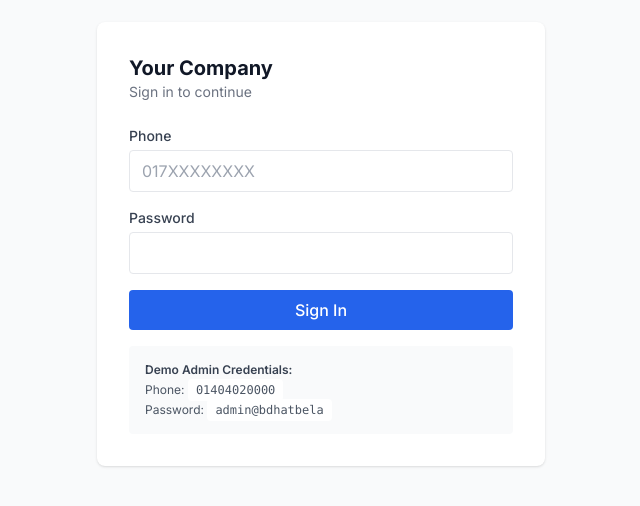
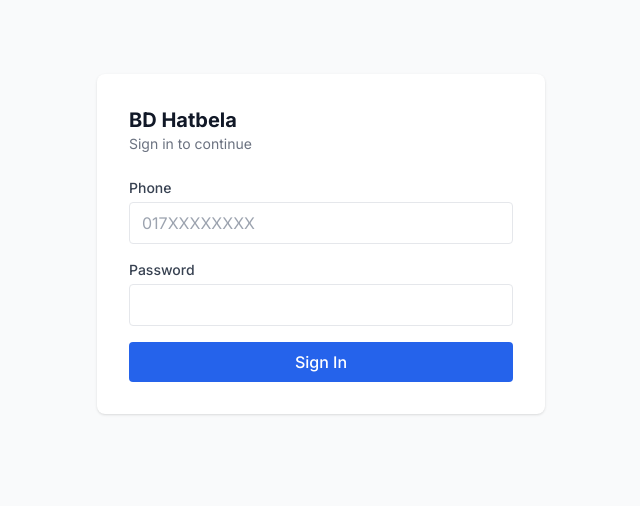
Before and after one commit to SajedurRahmanFiad/BDHATBELA-MANAGEMENT-FINAL, a React (Vite) app: page /#/login in a window 1280 px wide. Shown: the part 156-662 px from the top of the page, without its empty margins (319-959 px from the left). Built offline with nearby package versions, Linux system fonts and the light colour scheme; no server answers; the database is empty.

Commit message:
Fixed login page UI/UX

```diff
--- a/pages/Login.tsx
+++ b/pages/Login.tsx
@@ -12,7 +12,7 @@ const Login: React.FC = () => {
   const [error, setError] = useState('');
   const [isSubmitting, setIsSubmitting] = useState(false);
   const [companySettings, setCompanySettings] = useState({
-    name: 'Your Company',
+    name: 'BD Hatbela',
     logo: db.settings.company.logo
   });
 
@@ -30,14 +30,14 @@ const Login: React.FC = () => {
       try {
         const settings = await fetchCompanySettings();
         setCompanySettings({
-          name: settings.name,
+          name: 'BD Hatbela',
           logo: settings.logo || db.settings.company.logo
         });
       } catch (err) {
         console.error('Failed to load company settings:', err);
         // Use default logo if fetch fails
         setCompanySettings({
-          name: db.settings.company.name,
+          name: 'BD Hatbela',
           logo: db.settings.company.logo
         });
       }
@@ -151,12 +151,6 @@ const Login: React.FC = () => {
               {isSubmitting ? 'Signing in...' : 'Sign In'}
             </button>
           </div>
-
-          <div className="mt-6 p-4 bg-gray-50 rounded text-xs text-gray-600 space-y-1">
-            <p className="font-semibold text-gray-700">Demo Admin Credentials:</p>
-            <p>Phone: <code className="bg-white px-2 py-1 rounded">01404020000</code></p>
-            <p>Password: <code className="bg-white px-2 py-1 rounded">admin@bdhatbela</code></p>
-          </div>
         </form>
       </div>
     </div>
```
